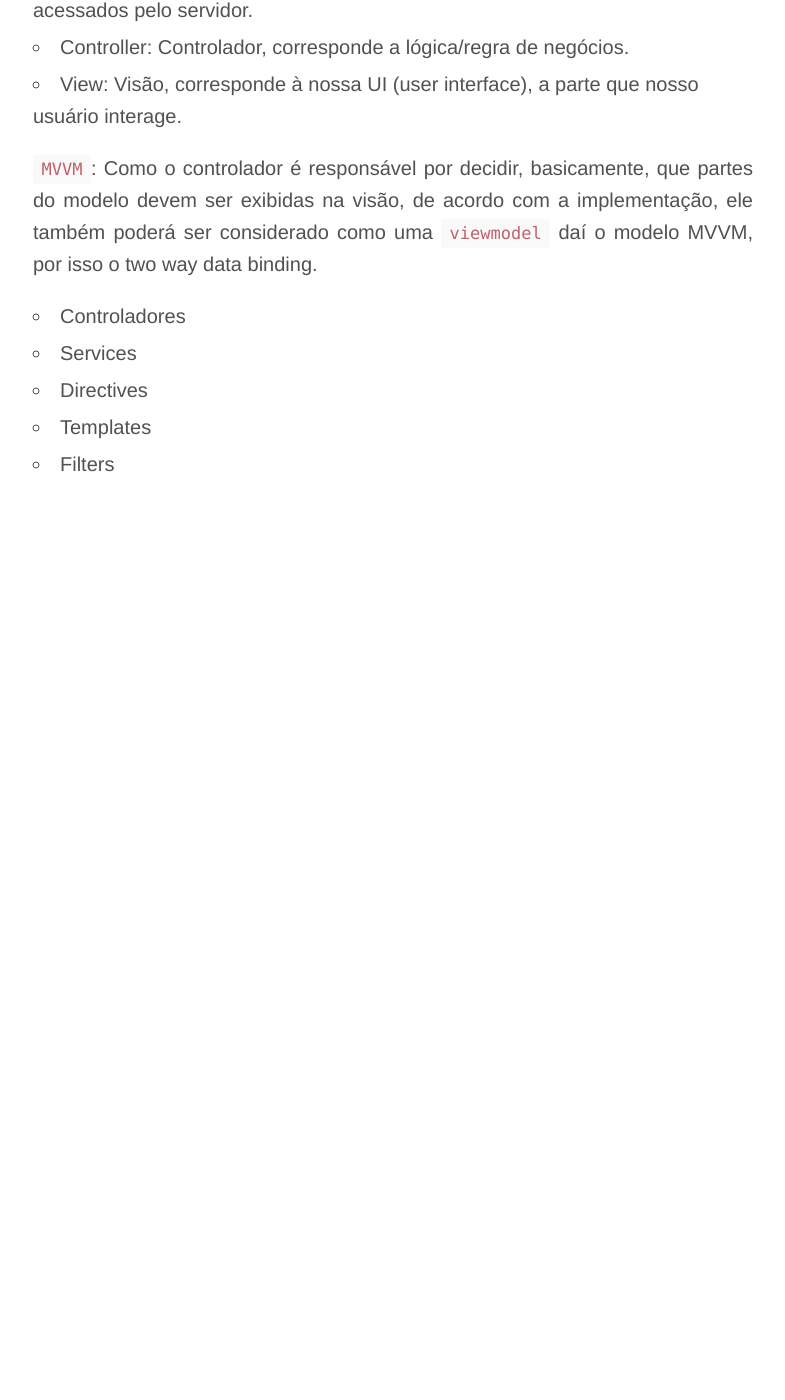
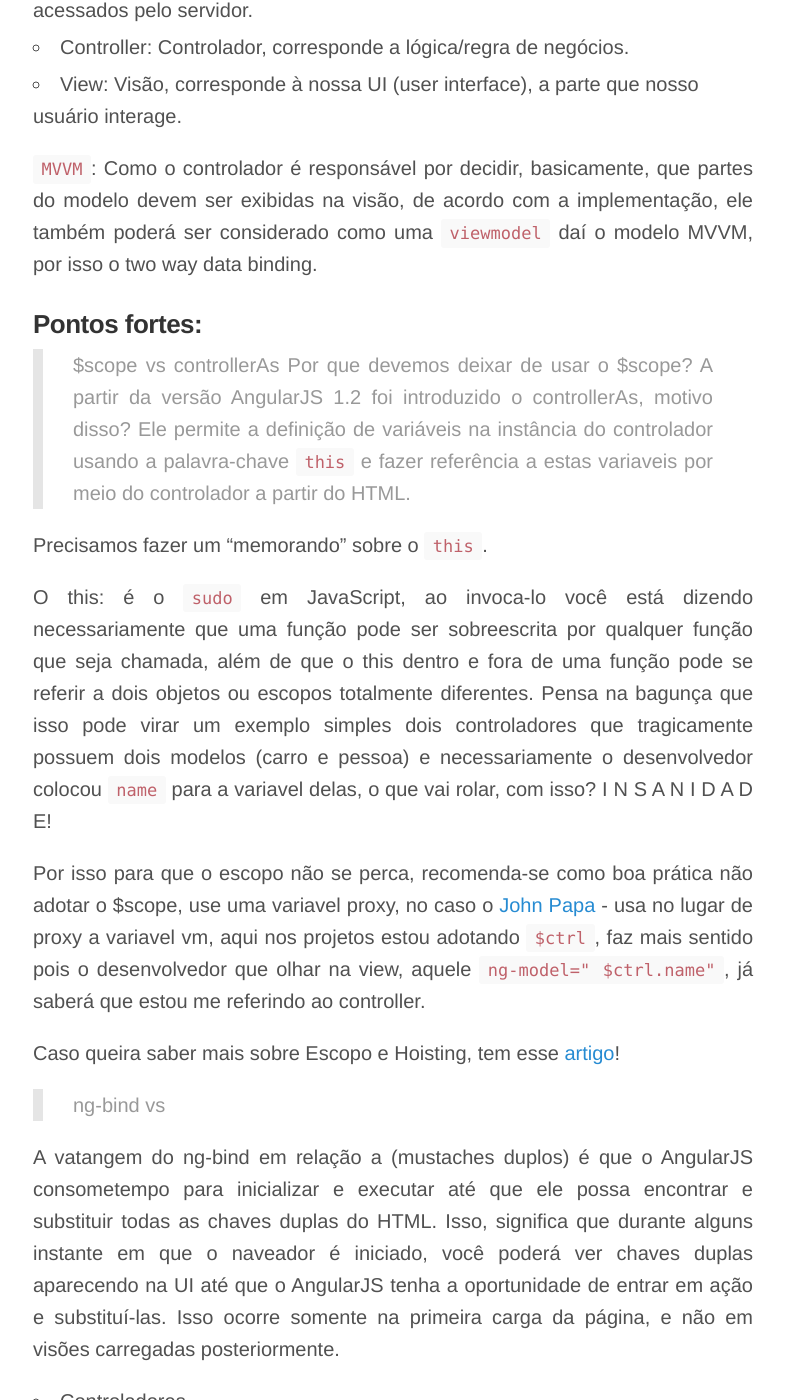
Before and after one commit to cristofersousa/cristofersousa.github.io, a Jekyll site: the page built from _posts/2018-08-23-olar-angularjs.md, in a window 1280 px wide and 1400 px high, scrolled down 2321 px. Shown: the whole window, without its empty margins (247-1032 px from the left). Built offline with Jekyll 4.4.1, drawn with Linux system fonts in a browser that asks for light colours; comment, search, counter and statistics services are not loaded; before the commit the page ends 2921 px from its top, so only the background shows below that; some of the changed text lies outside the part shown.

Commit message:
Update 2018-08-23-olar-angularjs.md

```diff
--- a/_posts/2018-08-23-olar-angularjs.md
+++ b/_posts/2018-08-23-olar-angularjs.md
@@ -2,7 +2,7 @@
 layout: post
 title: "AngularJs"
 date: 2018-08-23 01:10:32 -0300
-categories: javascript
+categories: javascript, angularjs, controllerAs, binding
 ---
 
 # Olar, AngularJS!?
@@ -47,7 +47,23 @@ AngularJS tem uma arquiteura MVC (Model View Controller) ou MVVM (Model-View-Vie
 de acordo com a implementação, ele também poderá ser considerado como uma `viewmodel` daí o modelo MVVM, por isso o
 two way data binding.
 
+### Pontos fortes:
 
+> $scope vs controllerAs
+Por que devemos deixar de usar o $scope? A partir da versão AngularJS 1.2 foi introduzido o controllerAs, motivo disso?
+Ele permite a definição  de variáveis na instância do controlador usando a palavra-chave `this` e fazer referência a estas variaveis por meio do controlador a partir do HTML.
+
+Precisamos fazer um "memorando" sobre o `this`.
+
+O this: é o `sudo` em JavaScript, ao invoca-lo você está dizendo necessariamente que uma função pode ser sobreescrita por qualquer função que seja chamada, além de que o this dentro e fora de uma função pode se referir a dois objetos ou escopos totalmente diferentes. Pensa na bagunça que isso pode virar um exemplo simples dois controladores que tragicamente possuem dois modelos (carro e pessoa) e necessariamente o desenvolvedor colocou `name` para a variavel delas, o que vai rolar, com isso? I N S A N I D A D E!
+
+Por isso para que o escopo não se perca, recomenda-se como boa prática não adotar o $scope, use uma variavel proxy, no caso o [John Papa](https://johnpapa.net/angularjss-controller-as-and-the-vm-variable/) - usa no lugar de proxy a variavel vm, aqui nos projetos estou adotando `$ctrl`, faz mais sentido pois o desenvolvedor que olhar na view, aquele `ng-model=" $ctrl.name"`, já saberá que estou me referindo ao controller.
+
+Caso queira saber mais sobre Escopo e Hoisting, tem esse [artigo](https://medium.com/opensanca/hoisting-em-javascript-9f22b1f78448)!
+
+> ng-bind vs {{ }}
+
+A vatangem do ng-bind em relação a {{ }} (mustaches duplos) é que o AngularJS consometempo para inicializar e executar até que ele possa encontrar e substituir todas as chaves duplas do HTML. Isso, significa que durante alguns instante em que o naveador é iniciado, você poderá ver chaves duplas aparecendo na UI até que o AngularJS  tenha a oportunidade de entrar em ação e substituí-las. Isso ocorre somente na primeira carga da página, e não em visões carregadas posteriormente.
 
 
 - Controladores
```
